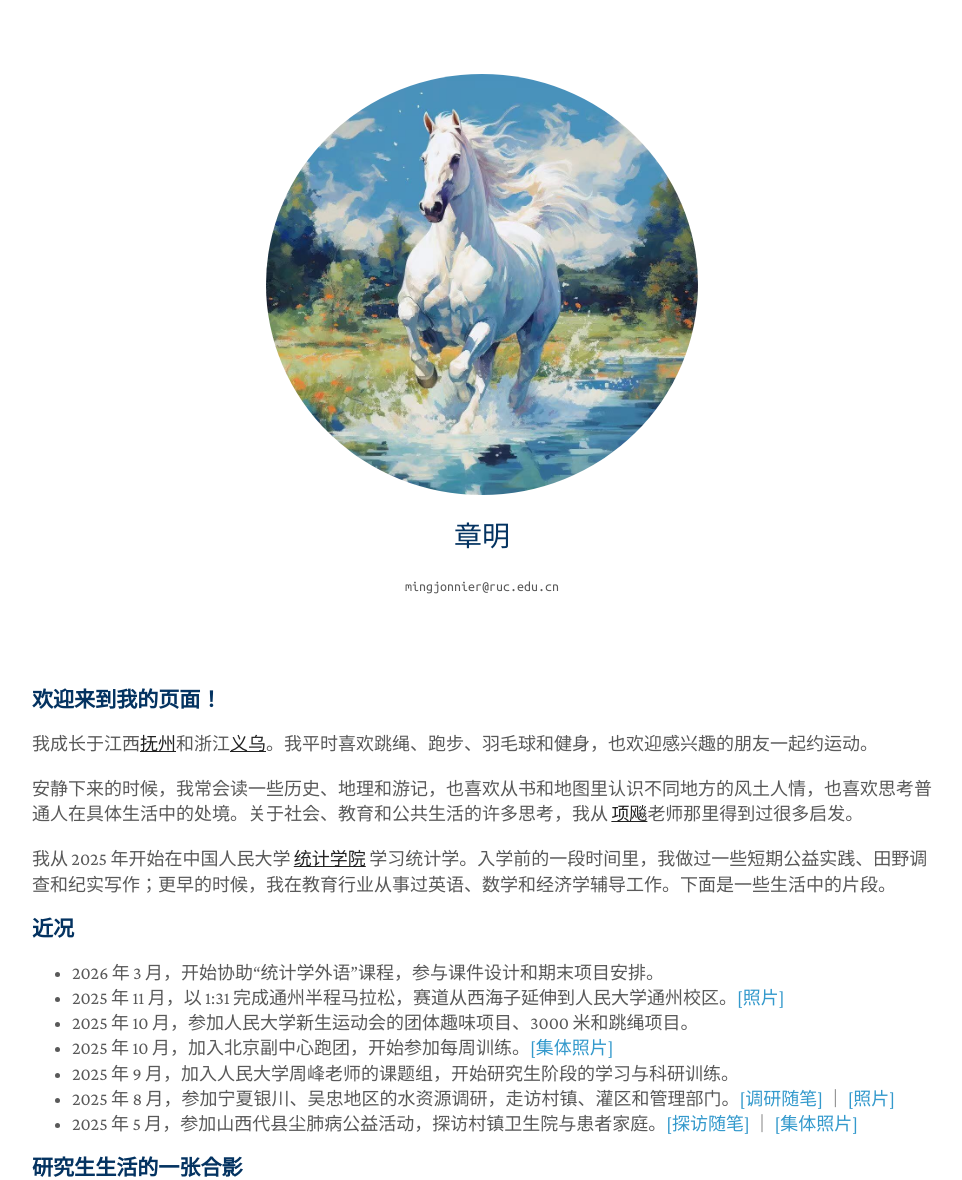
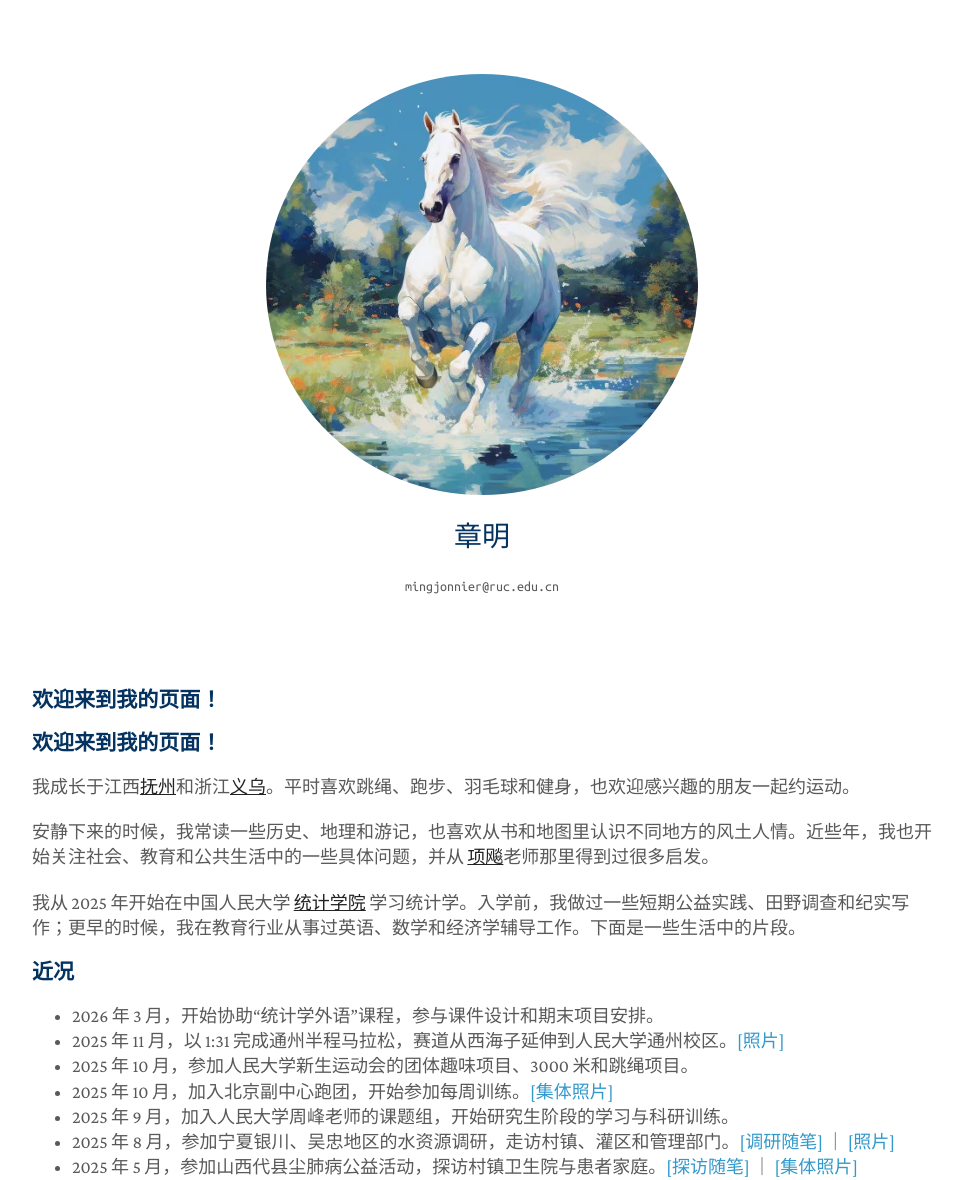
Before and after one commit to zhangming4153/zhangming4153.github.io, a Jekyll site: the page built from cn/index.md, in a window 1280 px wide. Shown: the top 1180 px of the page, without its empty margins (158-1120 px from the left). Built offline with Jekyll 4.4.1, drawn with Linux system fonts in a browser that asks for light colours; a style sheet for code colours, icons or effects is not loaded; grey boxes are pictures that could not be loaded.

Commit message:
Update index.md

```diff
--- a/cn/index.md
+++ b/cn/index.md
@@ -4,20 +4,21 @@ permalink: /cn/
 title: 章明
 ---
 ### 欢迎来到我的页面！
+### 欢迎来到我的页面！
 
 <p>
-我成长于江西<a href="https://baike.baidu.com/item/抚州市/520352"><strong><u>抚州</u></strong></a>和浙江<a href="https://en.wikipedia.org/wiki/Yiwu"><strong><u>义乌</u></strong></a>。我平时喜欢跳绳、跑步、羽毛球和健身，也欢迎感兴趣的朋友一起约运动。
+我成长于江西<a href="https://baike.baidu.com/item/抚州市/520352"><strong><u>抚州</u></strong></a>和浙江<a href="https://en.wikipedia.org/wiki/Yiwu"><strong><u>义乌</u></strong></a>。平时喜欢跳绳、跑步、羽毛球和健身，也欢迎感兴趣的朋友一起约运动。
 </p>
 
 <p>
-安静下来的时候，我常会读一些历史、地理和游记，也喜欢从书和地图里认识不同地方的风土人情，也喜欢思考普通人在具体生活中的处境。关于社会、教育和公共生活的许多思考，我从
+安静下来的时候，我常读一些历史、地理和游记，也喜欢从书和地图里认识不同地方的风土人情。近些年，我也开始关注社会、教育和公共生活中的一些具体问题，并从
 <a href="https://baike.baidu.com/item/项飙/23318243"><strong><u>项飚</u></strong></a>老师那里得到过很多启发。
 </p>
 
 <p>
 我从 2025 年开始在中国人民大学
 <a href="http://stat.ruc.edu.cn"><strong><u>统计学院</u></strong></a>
-学习统计学。入学前的一段时间里，我做过一些短期公益实践、田野调查和纪实写作；更早的时候，我在教育行业从事过英语、数学和经济学辅导工作。下面是一些生活中的片段。
+学习统计学。入学前，我做过一些短期公益实践、田野调查和纪实写作；更早的时候，我在教育行业从事过英语、数学和经济学辅导工作。下面是一些生活中的片段。
 </p>
 
 ### 近况
```
